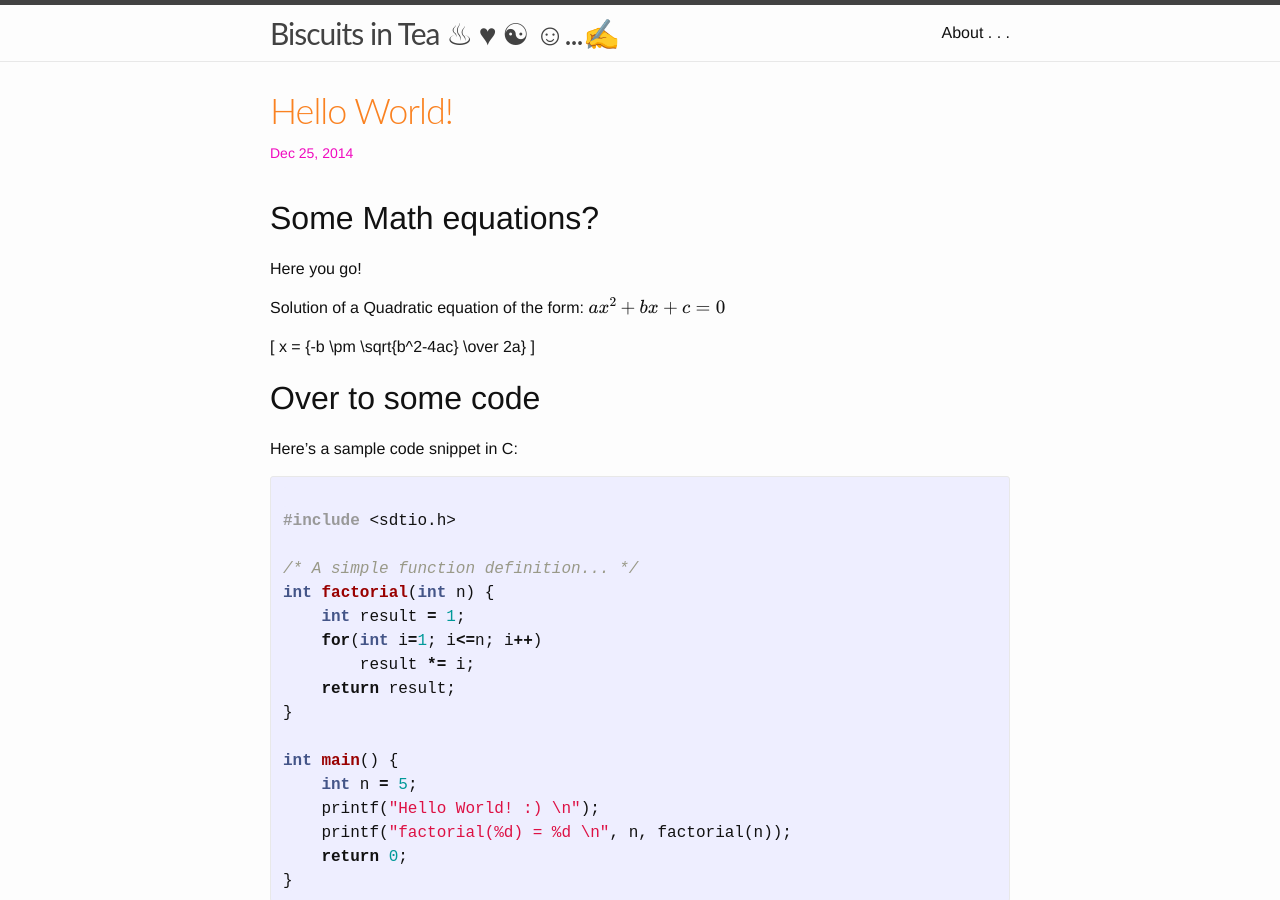
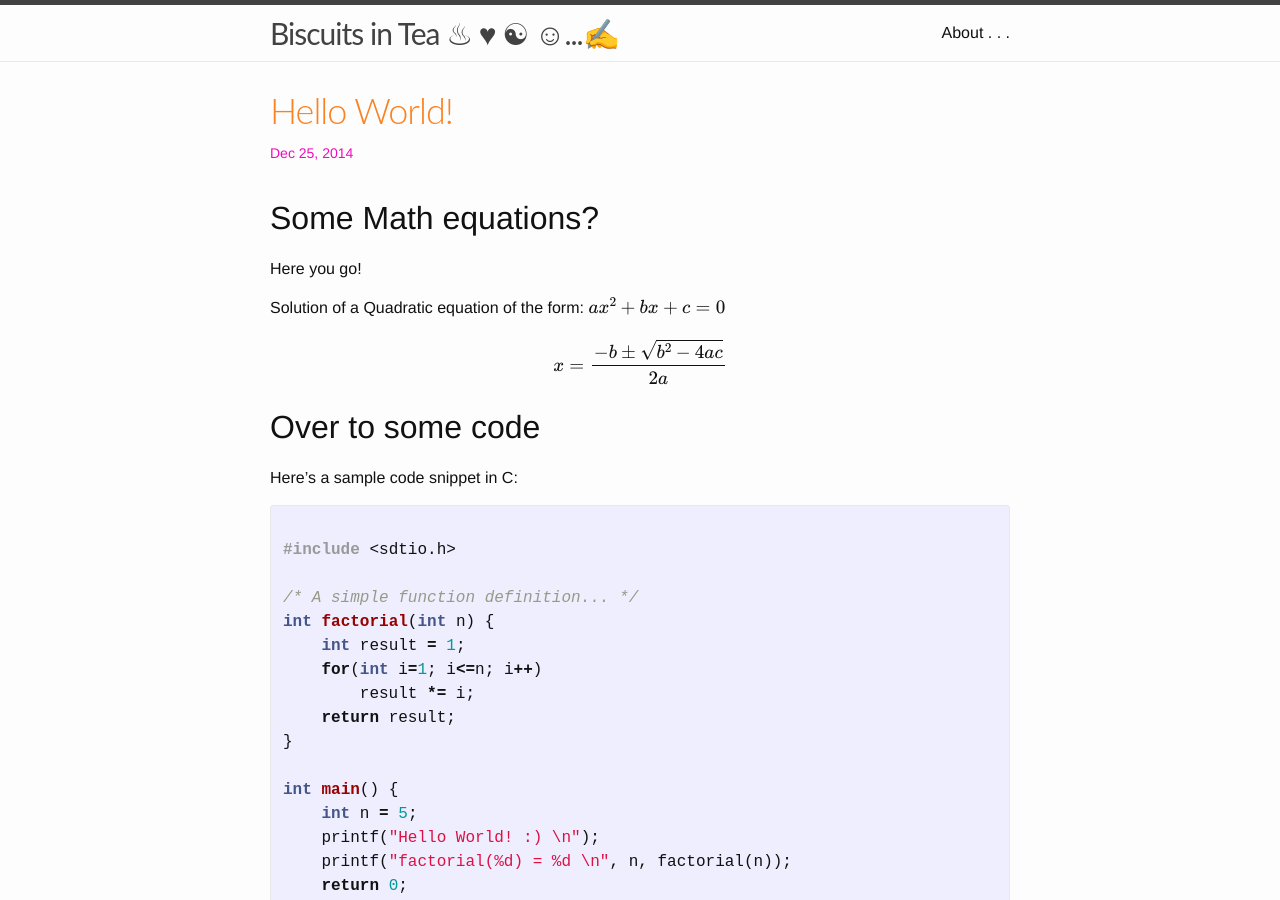
Before and after one commit to raghuugare/raghuugare.bkup, a Jekyll site: the page built from _posts/2014-12-25-hello_world.markdown, in a window 1280 px wide and 900 px high. Built offline with Jekyll 4.4.1, drawn with Linux system fonts in a browser that asks for light colours; formulas are drawn with MathJax 3.

Commit message:
Adjusting the Math-typesetting...

```diff
--- a/_posts/2014-12-25-hello_world.markdown
+++ b/_posts/2014-12-25-hello_world.markdown
@@ -11,7 +11,7 @@ Here you go!
 
 Solution of a Quadratic equation of the form: \$ ax^{2}+bx +c=0 \$
 
-\[ x = {-b \pm \sqrt{b^2-4ac} \over 2a} \]
+\\[ x = {-b \pm \sqrt{b^2-4ac} \over 2a} \\]
 
 ## Over to some code
 
```
